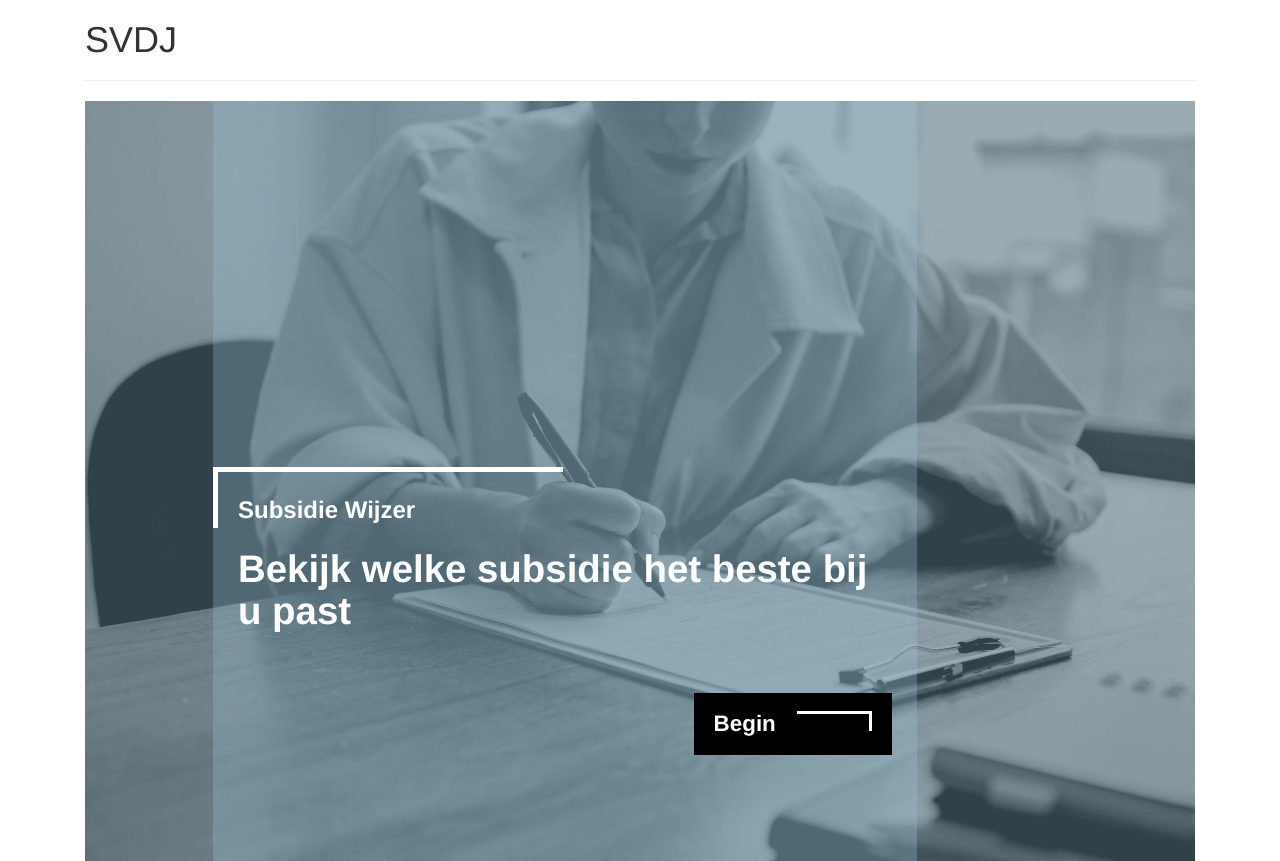
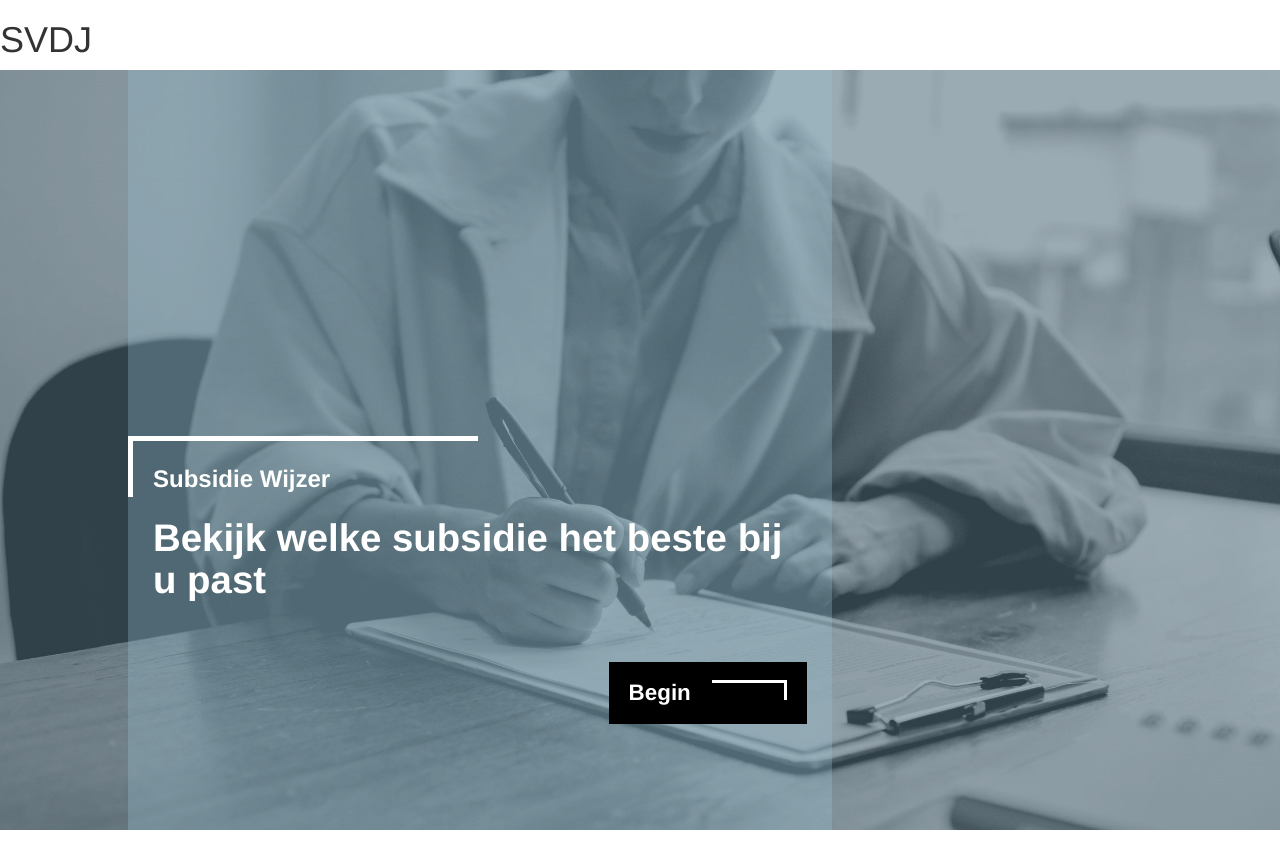
Before and after one commit to EeveeCreations/SVDJAngularWijzer, an Angular app: page /subsidiewijzer in a window 1280 px wide. After the commit the page ends 830 px from the top, so only its background shows below. Built offline with nearby package versions, Linux system fonts and the light colour scheme.

Commit message:
Review Brandon (delete of Article and Section)

```diff
--- a/src/app/app.component.html
+++ b/src/app/app.component.html
@@ -1,9 +1,2 @@
-<article class="container">
-  <section class="container-fluid">
-    <section class="topSection">
-      <h1> SVDJ </h1>
-      <hr>
-    </section>
-    <router-outlet></router-outlet>
-  </section>
-</article>
+  <h1> SVDJ </h1>
+<router-outlet></router-outlet>
```
